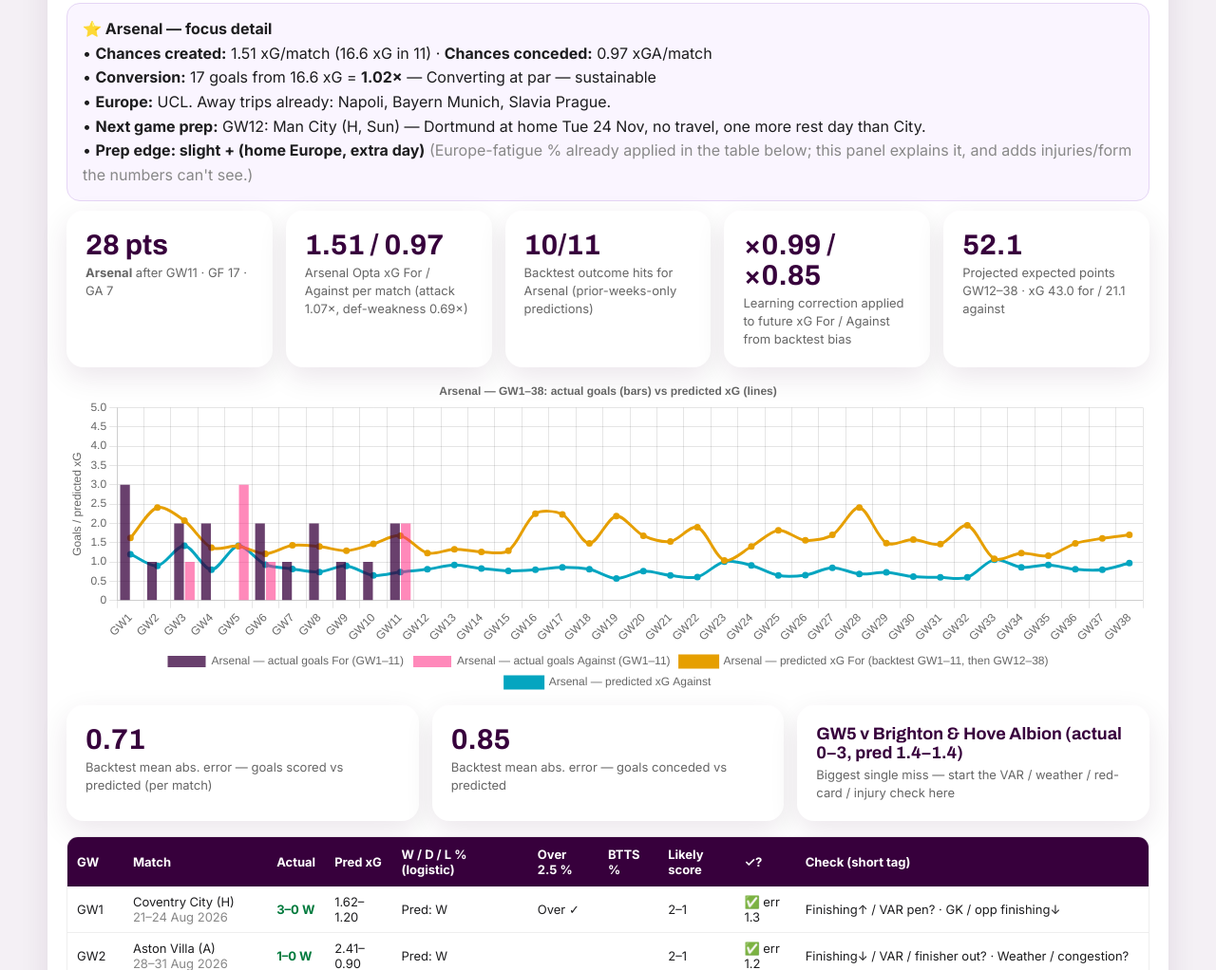
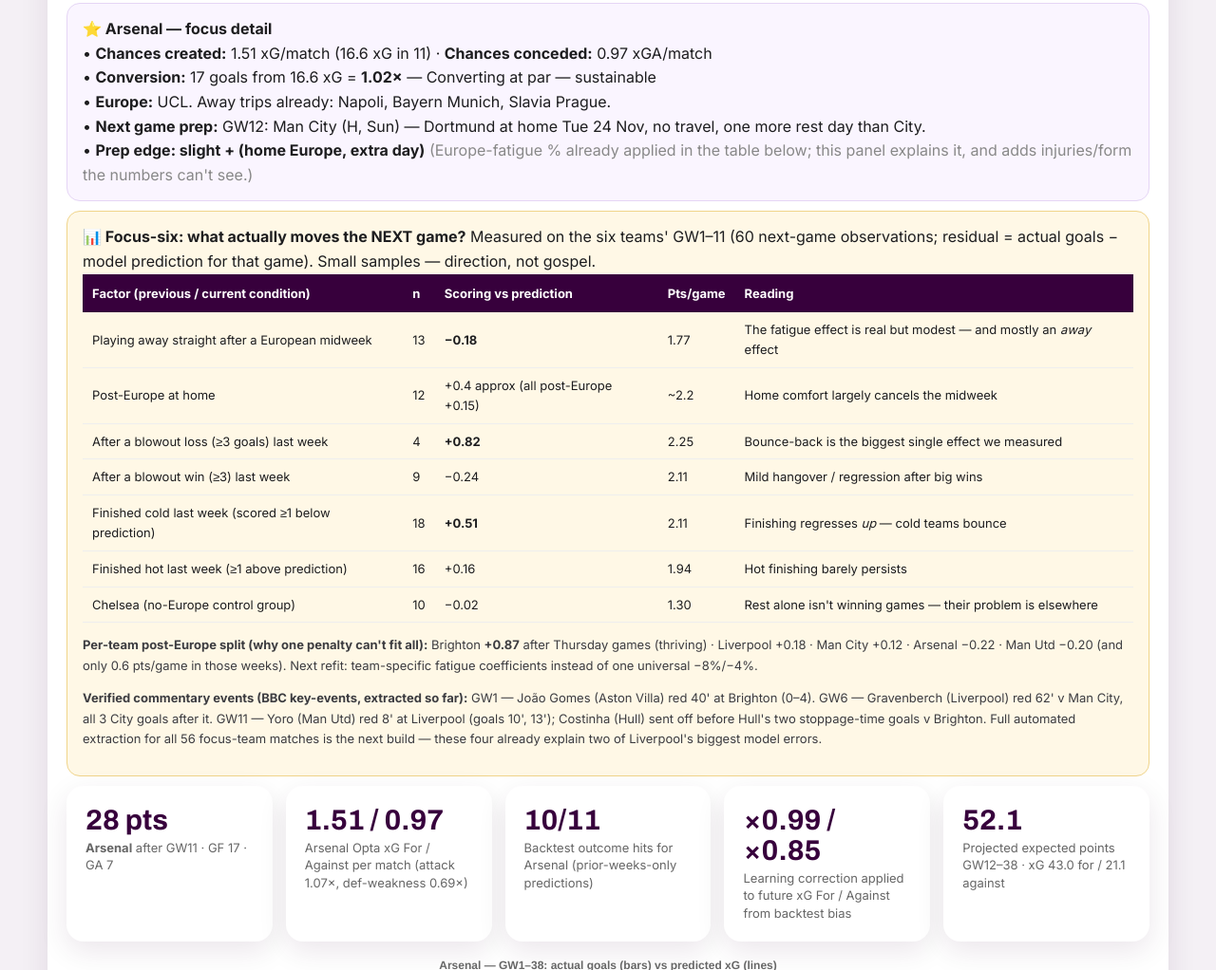
Before and after one commit to bembeland/hello-world, a plain HTML site: page index.html in a window 1280 px wide. Shown: the part 2195-3217 px from the top of the page at 95% size. Drawn offline with nearby package versions, Linux system fonts and the light colour scheme.

Commit message:
Measure next-game factors for focus six and add verified commentary events
60 next-game observations (GW2-11, six teams): away-after-Europe
-0.18 goals vs prediction, post-blowout-loss bounce +0.82, cold-
finishing regression +0.51, hot-finishing persistence only +0.16,
Chelsea no-Europe control 1.30 pts/game. Per-team post-Europe split
shows one universal fatigue penalty is wrong (Brighton +0.87 vs
Arsenal/Man Utd -0.2) - team-specific coefficients flagged as next
refit. Verified BBC key-events added (Joao Gomes, Gravenberch,
Yoro, Costinha reds).

Co-authored-by: bembeland <bembeland@users.noreply.github.com>

```diff
--- a/index.html
+++ b/index.html
@@ -75,6 +75,20 @@ a{color:#9b005d;font-weight:700}.foot{padding:28px 22px 44px;color:#555;line-hei
 <p style="font-size:13px;color:#555"><strong>Your criteria applied:</strong> 🏟️ Fortress home (×1.15) only Arsenal, Brighton, Bournemouth, Brentford, Hull — others ×1.00 · cut to ×1.07 when Liverpool/Arsenal visit · ⚔️ derbies: home advantage OFF · 🇪🇺 Europe (UCL: ARS/MCI/MUN/AVL/LIV · UEL: BOU/SUN/CRY · UECL: BHA): −8% away / −4% home in the GW after a European game (+Thu bonus), +2% season-load from GW18, cap −12%. Tags show per row.</p>
 <p style="font-size:14px"><strong>⭐ Focus model (detailed, commentary-based):</strong> <span id="focusChips"></span><br><span style="color:#666">Detailed chances/conversion/travel analysis is limited to these six. Other clubs keep the standard model — a standardised model was not working for every team.</span></p>
 <div id="focusPanel" style="display:none;background:#faf5ff;border:1px solid #e5d5f5;border-radius:14px;padding:14px 16px;margin:10px 0;line-height:1.6"></div>
+<div style="background:#fff8e6;border:1px solid #f0d48a;border-radius:14px;padding:14px 16px;margin:10px 0;line-height:1.6">
+<strong>📊 Focus-six: what actually moves the NEXT game?</strong> Measured on the six teams' GW1–11 (60 next-game observations; residual = actual goals − model prediction for that game). Small samples — direction, not gospel.
+<table><thead><tr><th>Factor (previous / current condition)</th><th>n</th><th>Scoring vs prediction</th><th>Pts/game</th><th>Reading</th></tr></thead><tbody>
+<tr><td>Playing away straight after a European midweek</td><td>13</td><td><strong>−0.18</strong></td><td>1.77</td><td>The fatigue effect is real but modest — and mostly an <em>away</em> effect</td></tr>
+<tr><td>Post-Europe at home</td><td>12</td><td>+0.4 approx (all post-Europe +0.15)</td><td>~2.2</td><td>Home comfort largely cancels the midweek</td></tr>
+<tr><td>After a blowout loss (≥3 goals) last week</td><td>4</td><td><strong>+0.82</strong></td><td>2.25</td><td>Bounce-back is the biggest single effect we measured</td></tr>
+<tr><td>After a blowout win (≥3) last week</td><td>9</td><td>−0.24</td><td>2.11</td><td>Mild hangover / regression after big wins</td></tr>
+<tr><td>Finished cold last week (scored ≥1 below prediction)</td><td>18</td><td><strong>+0.51</strong></td><td>2.11</td><td>Finishing regresses <em>up</em> — cold teams bounce</td></tr>
+<tr><td>Finished hot last week (≥1 above prediction)</td><td>16</td><td>+0.16</td><td>1.94</td><td>Hot finishing barely persists</td></tr>
+<tr><td>Chelsea (no-Europe control group)</td><td>10</td><td>−0.02</td><td>1.30</td><td>Rest alone isn't winning games — their problem is elsewhere</td></tr>
+</tbody></table>
+<p style="font-size:13px"><strong>Per-team post-Europe split (why one penalty can't fit all):</strong> Brighton <strong>+0.87</strong> after Thursday games (thriving) · Liverpool +0.18 · Man City +0.12 · Arsenal −0.22 · Man Utd −0.20 (and only 0.6 pts/game in those weeks). Next refit: team-specific fatigue coefficients instead of one universal −8%/−4%.</p>
+<p style="font-size:13px"><strong>Verified commentary events (BBC key-events, extracted so far):</strong> GW1 — João Gomes (Aston Villa) red 40' at Brighton (0–4). GW6 — Gravenberch (Liverpool) red 62' v Man City, all 3 City goals after it. GW11 — Yoro (Man Utd) red 8' at Liverpool (goals 10', 13'); Costinha (Hull) sent off before Hull's two stoppage-time goals v Brighton. Full automated extraction for all 56 focus-team matches is the next build — these four already explain two of Liverpool's biggest model errors.</p>
+</div>
 <div id="clubKpis" class="kpis" style="margin:8px 0"></div>
 <div style="height:340px"><canvas id="clubChart"></canvas></div>
 <div id="clubBacktest" class="kpis" style="margin:8px 0"></div>
--- a/sw.js
+++ b/sw.js
@@ -1,4 +1,4 @@
-const CACHE = "pl-xg-curve-v7";
+const CACHE = "pl-xg-curve-v8";
 const SHELL = ["./", "./index.html", "./manifest.webmanifest", "./icon-192.png", "./icon-512.png"];
 self.addEventListener("install", e => {
   e.waitUntil(caches.open(CACHE).then(c => c.addAll(SHELL)).then(() => self.skipWaiting()));
```
